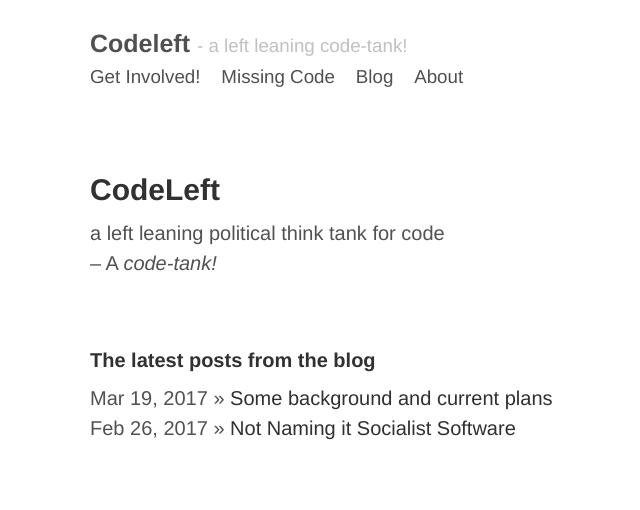
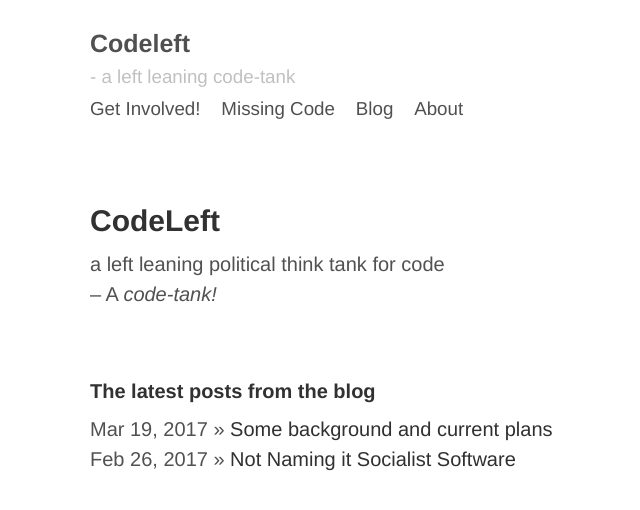
Before and after one commit to johhoi/codeleft, a Jekyll site: the page built from index.md, in a window 1280 px wide. Shown: the top 510 px of the page, without its empty margins (170-810 px from the left). Built offline with Jekyll 4.4.1, drawn with Linux system fonts in a browser that asks for light colours.

```diff
--- a/_layouts/default.html
+++ b/_layouts/default.html
@@ -13,7 +13,8 @@
 <header class="masthead">
    <h3 class="masthead-title">
      <a href="{{ site.url }}">{{ site.title }}</a>
-      <small><bold>- a left leaning code-tank!</bold></small>
+      <br>
+      <small><bold>- a left leaning code-tank</bold></small>
      <br>
      <small>
      <a href="{{ site.baseurl }}/get_involved.html">Get Involved!</a>
```
